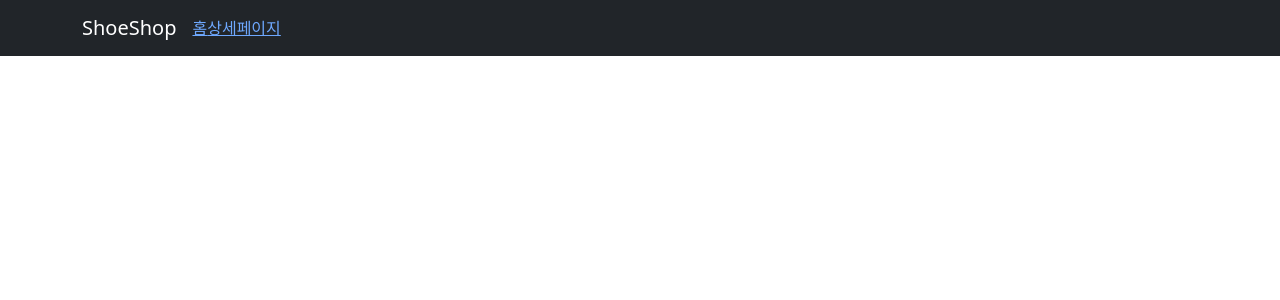
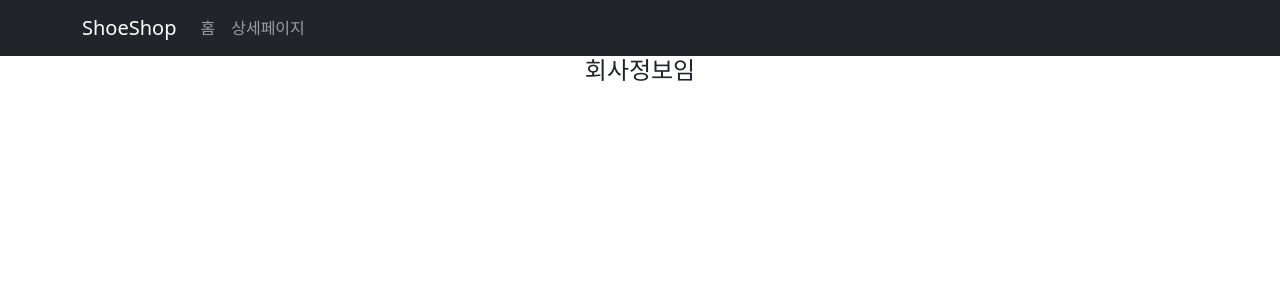
Before and after one commit to suzhanlee/react-shop, a React (Create React App) app: page /about in a window 1280 px wide. Before the commit this address had no page. Shown: the top 300 px of the page. Built offline with nearby package versions, Linux system fonts and the light colour scheme.

Commit message:
feat : navigate, nested route 적용

```diff
--- a/src/App.js
+++ b/src/App.js
@@ -6,12 +6,14 @@ import Navbar from "react-bootstrap/Navbar";
 import Row from "react-bootstrap/Row";
 import { useState } from "react";
 import data from "./data.js";
-import Shoe from "./Shoe.js";
-import { Routes, Route, Link } from "react-router-dom";
-import Detail from "./Detail.js";
+import Shoe from "./component/Shoe.js";
+import { Routes, Route, Link, useNavigate, Outlet } from "react-router-dom";
+import Detail from "./pages/Detail.js";
+import About from "./pages/About.js";
 
 function App() {
     let [shoes] = useState(data);
+    let navigate = useNavigate(); // hook
 
     return (
         <div className="App">
@@ -19,8 +21,10 @@ function App() {
                 <Container>
                     <Navbar.Brand href="#home">ShoeShop</Navbar.Brand>
                     <Nav className="me-auto">
-                        <Link to="/">홈</Link>
-                        <Link to="/detail">상세페이지</Link>
+                        <Nav.Link onClick={() => navigate("/")}>홈</Nav.Link>
+                        <Nav.Link onClick={() => navigate("/detail")}>
+                            상세페이지
+                        </Nav.Link>
                     </Nav>
                 </Container>
             </Navbar>
@@ -48,6 +52,12 @@ function App() {
                     }
                 />
                 <Route path="/detail" element={<Detail></Detail>} />
+
+                <Route path="/about" element={<About></About>}>
+                    <Route path="/about/member" element={<div>멤버임</div>} />
+                    <Route path="/about/location" element={<div>위치임</div>} />
+                </Route>
+                <Route path="*" element={<div>없는페이지요(404 page)</div>} />
             </Routes>
         </div>
     );
--- /dev/null
+++ b/src/pages/About.js
@@ -0,0 +1,10 @@
+import { Outlet } from "react-router-dom";
+
+export default function About() {
+    return (
+        <div>
+            <h4>회사정보임</h4>
+            <Outlet></Outlet>
+        </div>
+    )
+}
```
Also changed, not shown: src/component/Shoe.js (renamed from src/Shoe.js), src/pages/Detail.js (renamed from src/Detail.js).
